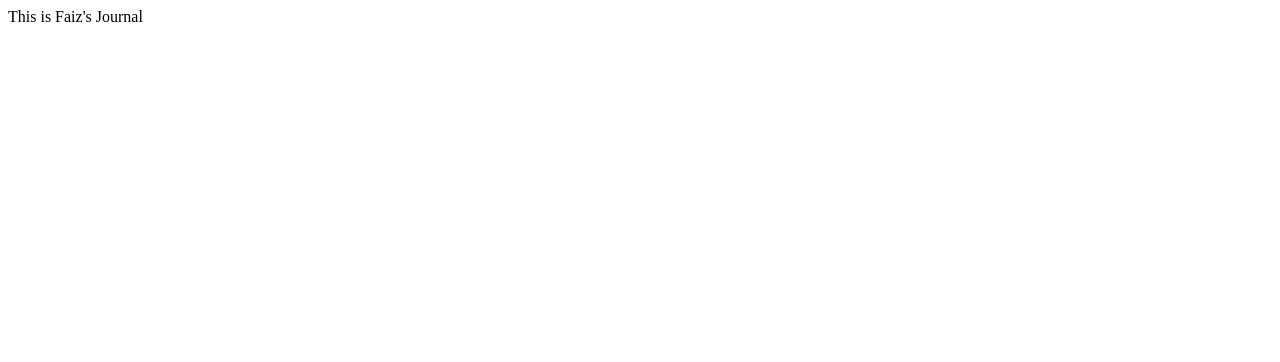
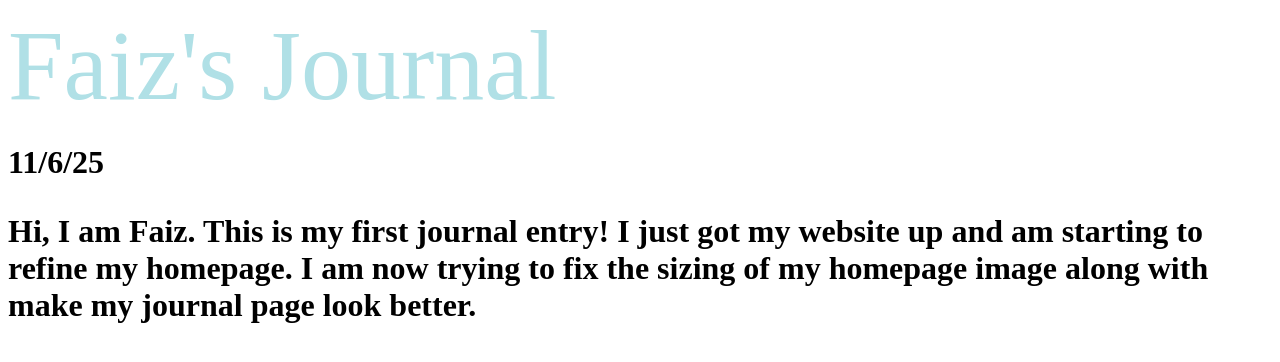
Before and after one commit to c28fr-dalton/c28fr-dalton.github.io, a plain HTML site: page journal.html in a window 1280 px wide. Drawn offline with Linux system fonts and the light colour scheme.

Commit message:
adding first journal entry

```diff
--- a/journal.html
+++ b/journal.html
@@ -5,7 +5,29 @@
 </head>
 <body>
 
-This is Faiz's Journal
+<style>
+
+		#title{
+
+			font-size: 100px;
+			color: powderblue;
+			position: center;
+		}
+</style>
+
+
+
+<div id="title">Faiz's Journal</div>
+
+
+<h1>
+	11/6/25
+	<h1>
+<p>
+
+	Hi, I am Faiz. This is my first journal entry! I just got my website up and am starting to refine my homepage. I am now trying to fix the sizing of my homepage image along with make my journal page look better.
+
+	<p>
 
 </body>
 </html>
```
Also changed, not shown: index.html (+17 -0 lines).
